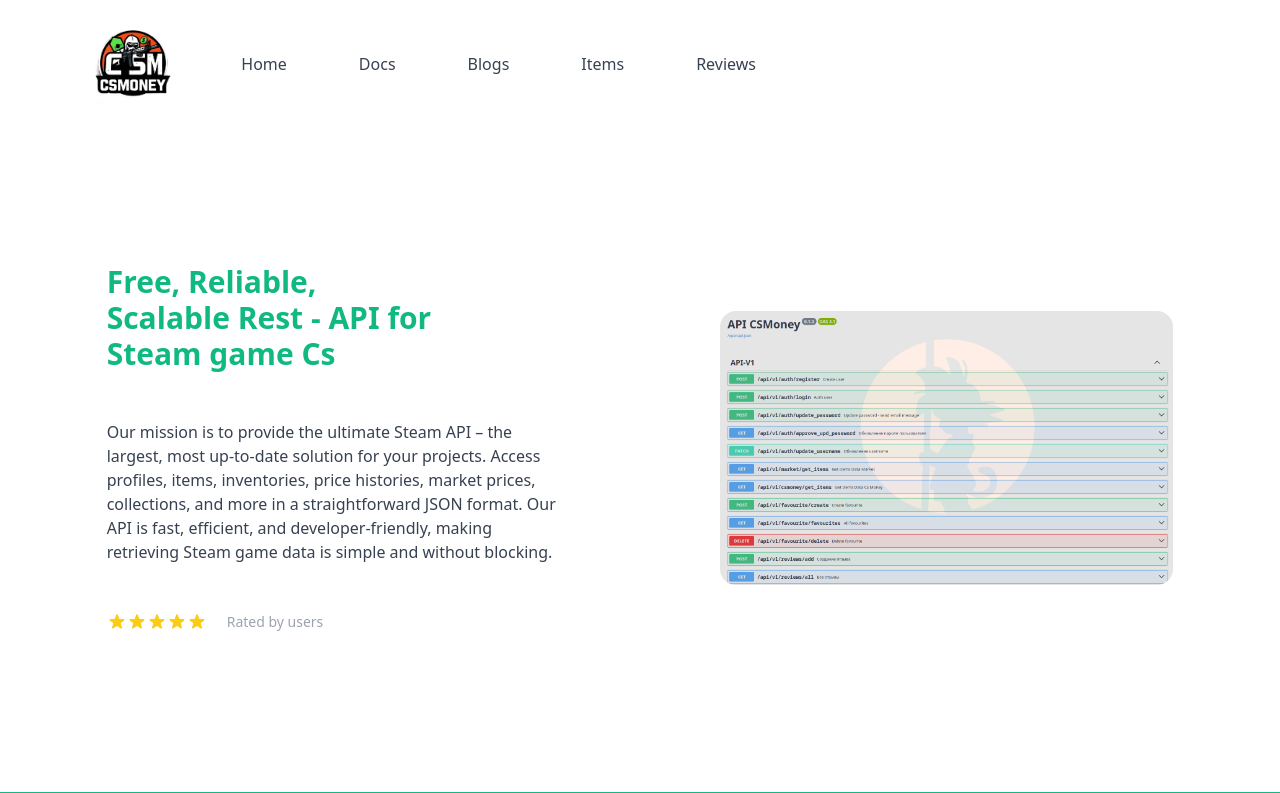
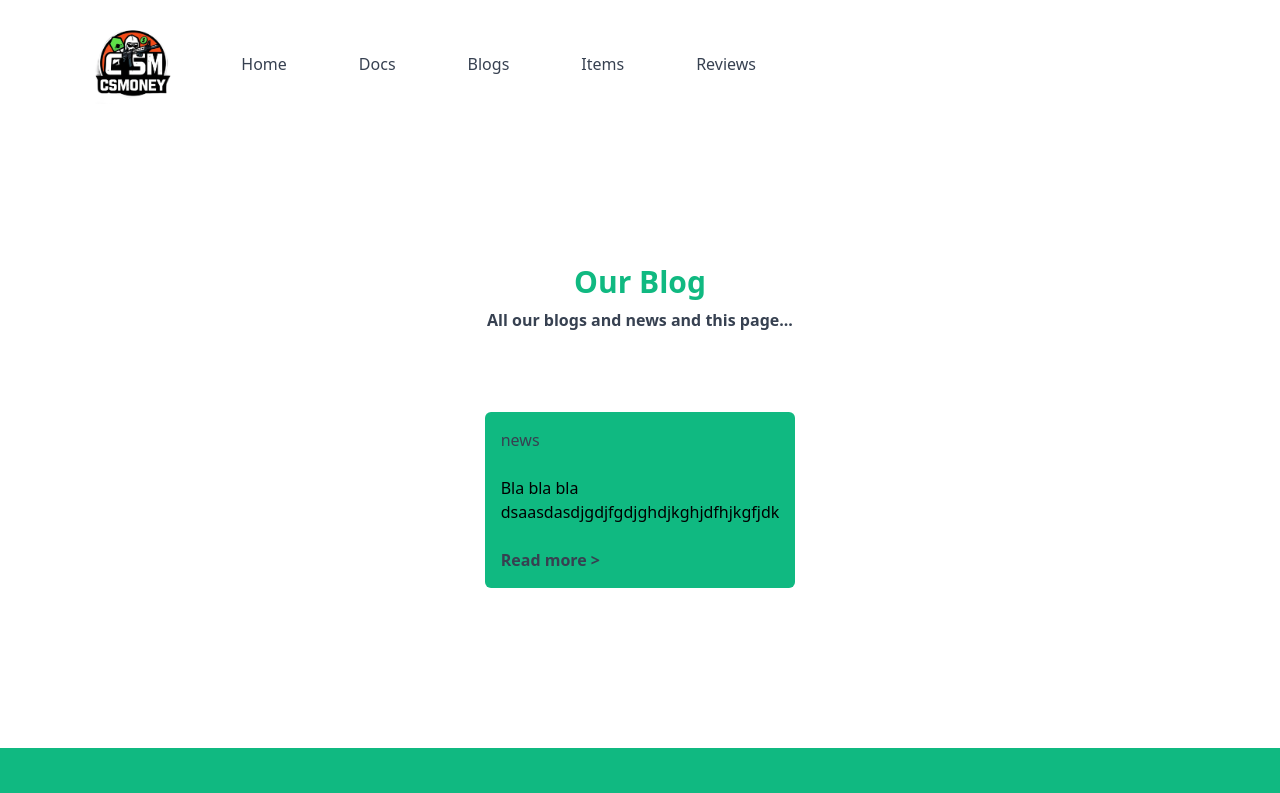
Before and after one commit to darkfos/CSMoneyCheckClient, a React (Create React App) app in the folder csmoney/: page /blogs in a window 1280 px wide. Shown: the top 793 px of the page. Built offline with nearby package versions, Linux system fonts and the light colour scheme.

Commit message:
add: redux

```diff
--- a/csmoney/package.json
+++ b/csmoney/package.json
@@ -7,9 +7,11 @@
     "@emotion/styled": "^11.14.0",
     "@mui/icons-material": "^6.2.1",
     "@mui/material": "^6.2.1",
+    "@reduxjs/toolkit": "^2.5.0",
     "cra-template": "1.2.0",
     "react": "^19.0.0",
     "react-dom": "^19.0.0",
+    "react-redux": "^9.2.0",
     "react-router-dom": "^7.0.2",
     "react-scripts": "5.0.1",
     "web-vitals": "^4.2.4"
--- a/csmoney/src/index.js
+++ b/csmoney/src/index.js
@@ -2,14 +2,15 @@
 import ReactDOM from 'react-dom/client';
 import { BrowserRouter, Route, Routes } from 'react-router-dom';
 import "./index.css";
+import { Provider } from 'react-redux';
 
 
 // Pages
 import App from './App';
 import DocsPage from './pages/DocsPage';
 import ReviewsPage from './pages/ReviewsPage';
-
-
+import BlogsPage from './pages/BlogsPage';
+import store from "./store/storeRedux";
 const root = ReactDOM.createRoot(document.getElementById('root'));
 
 // Set Theme
@@ -17,15 +18,17 @@
 
 
 root.render(
+    <Provider store={store}>
         <React.StrictMode>
             <BrowserRouter>
                 <Routes>
                     <Route path='/' element={<App />} />
                     <Route path='/docs' element={<DocsPage />} />
-                <Route path='/blogs' element={<App />} />
+                    <Route path='/blogs' element={<BlogsPage />} />
                     <Route path='/reviews' element={<ReviewsPage />} />
                     <Route path='/profile' element={<ReviewsPage />} />
                 </Routes>
             </BrowserRouter>
         </React.StrictMode>
+    </Provider>
 );
--- a/csmoney/src/pages/BlogsPage.jsx
+++ b/csmoney/src/pages/BlogsPage.jsx
@@ -0,0 +1,38 @@
+import HeaderComponent from "../compontents/header/HeaderComponent";
+import FooterComponent from "../compontents/footer/FooterComponent";
+import { Component, Fragment } from "react";
+
+
+class BlogsPage extends Component {
+    constructor (props) {
+        super(props);
+
+        this.theme = localStorage.getItem("theme");
+    }
+
+    render() {
+        return <Fragment>
+            <HeaderComponent />
+            <div className="w-11/12 m-auto mt-40 flex flex-col gap-20">
+                <div className="text-center flex flex-col gap-2">
+                    <h2 className={this.theme === "primary" ? "text-primary text-3xl font-bold" : ""}>Our Blog</h2>
+                    <p className={this.theme === "primary" ? "text-primary_text font-bold" : ""}>All our blogs and news and this page...</p>
+                </div>
+                <div className="news flex flex-row gap-10 w-8/10 m-auto justify-center flex-wrap">
+                    <div className={this.theme === "primary" ? "p-4 bg-primary rounded-md text-wrap" : ""}>
+                        <h6 className={this.theme === "primary" ? "text-primary_text" : ""}>news</h6>
+                        <br />
+                        <h2 className="text-wrap">Bla bla bla</h2>
+                        <p className="text-wrap max-w-xl">dsaasdasdjgdjfgdjghdjkghjdfhjkgfjdk</p>
+                        <br />
+                        <a href="" className={this.theme === "primary" ? "text-primary_text font-bold hover:text-primary_text_hover" : ""}>Read more &#62;</a>
+                    </div>
+                </div>
+            </div>
+            <FooterComponent />
+        </Fragment>
+    }
+}
+
+
+export default BlogsPage;
--- /dev/null
+++ b/csmoney/src/store/authSlice.js
@@ -0,0 +1,43 @@
+import { createSlice } from "@reduxjs/toolkit";
+
+
+try {
+
+    var access_token = document.cookie.split(" ")[0].split("=")[1].split(";")[0];
+    var refresh_token = document.cookie.split(" ")[1].split("=")[1].split(";")[0];
+
+} catch {
+    access_token = false;
+    refresh_token = false;
+}
+
+
+export const authSlice = createSlice({
+    name: "auth",
+    initialState: {
+        "Access-Token": access_token,
+        "Refresh-Token": refresh_token
+    },
+    reducers: {
+
+        setAccessToken(state, accessToken) {
+            state["Access-Token"] = accessToken;
+        },
+
+        setRefreshToken(state, refreshToken) {
+            state["Refresh-Token"] = refreshToken;
+        },
+
+        getAccessToken(state) {
+            return state["Access-Token"];
+        },
+
+        getRefreshToken(state) {
+            return state["Refresh-Token"];
+        }
+    }
+});
+
+
+export default authSlice.reducer;
+export const {setAccessToken, setRefreshToken, getAccessToken, getRefreshToken} = authSlice.actions;
--- /dev/null
+++ b/csmoney/src/store/storeRedux.js
@@ -0,0 +1,9 @@
+import { configureStore } from "@reduxjs/toolkit";
+import authReducer from "../store/authSlice";
+
+
+export default configureStore({
+    reducer: {
+        auth: authReducer,
+    }
+});
```
Also changed, not shown: 1 other file (tests, documents, lock files or other folders). Lines whose indentation alone changed are shown as unchanged.
